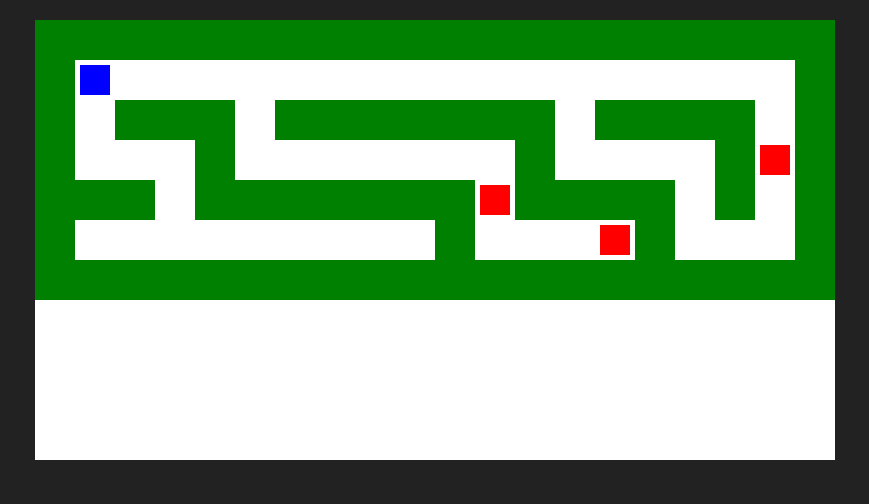
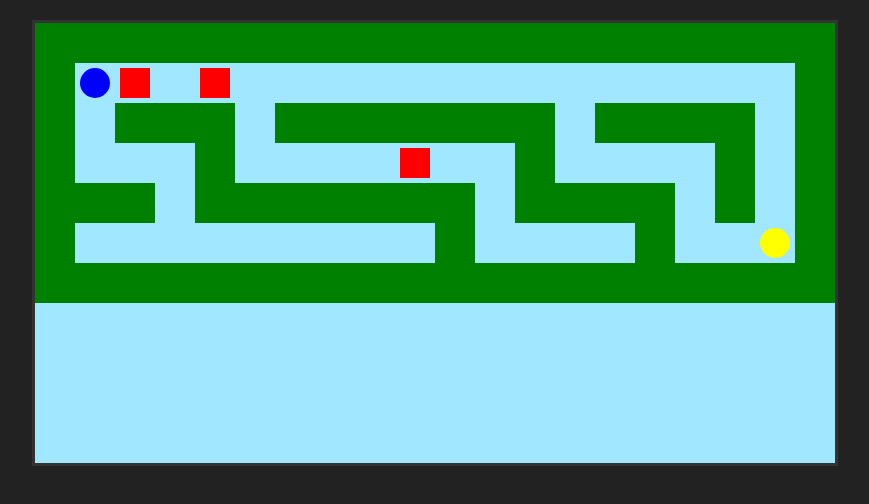
Before and after one commit to Tokarek21/ptak-gra, a plain HTML site: page index.html in a window 1280 px wide. Shown: the whole page, without its empty margins (205-1074 px from the left). Drawn offline with Linux system fonts and the light colour scheme.

Commit message:
Enhance game features and improve visuals

```diff
--- a/index.html
+++ b/index.html
@@ -1,23 +1,21 @@
 <!DOCTYPE html>
-<html>
+<html lang="pl">
 <head>
 <meta charset="UTF-8">
-<title>Ptak vs Myśliwi</title>
+<title>Ptak vs Myśliwi – wersja ulepszona</title>
 <style>
   body { margin:0; background:#222; display:flex; justify-content:center; }
-  canvas { background:white; margin-top:20px; }
+  canvas { background:#a0e7ff; margin-top:20px; border:3px solid #333; }
 </style>
 </head>
 <body>
-
 <canvas id="game" width="800" height="440"></canvas>
-
 <script>
 const canvas = document.getElementById("game");
 const ctx = canvas.getContext("2d");
-
 const TILE = 40;
 
+// Labirynt 2D (1=ściana, 0=wolna droga)
 const maze = [
 [1,1,1,1,1,1,1,1,1,1,1,1,1,1,1,1,1,1,1,1],
 [1,0,0,0,0,0,0,0,0,0,0,0,0,0,0,0,0,0,0,1],
@@ -28,86 +26,109 @@ const maze = [
 [1,1,1,1,1,1,1,1,1,1,1,1,1,1,1,1,1,1,1,1]
 ];
 
+// Gracz – ptak
 let player = {x:1, y:1};
+
+// Myśliwi
 let hunters = [
   {x:18, y:1},
   {x:10, y:3},
   {x:15, y:5}
 ];
 
-function drawMaze() {
-  for (let y=0; y<maze.length; y++) {
-    for (let x=0; x<maze[y].length; x++) {
-      if (maze[y][x] === 1) {
-        ctx.fillStyle = "green";
-        ctx.fillRect(x*TILE, y*TILE, TILE, TILE);
+// Gniazdo – cel
+let nest = {x:18, y:5};
+
+// Funkcje rysowania
+function drawMaze(){
+  for(let y=0; y<maze.length; y++){
+    for(let x=0; x<maze[y].length; x++){
+      if(maze[y][x]===1){
+        ctx.fillStyle="green";
+        ctx.fillRect(x*TILE,y*TILE,TILE,TILE);
       }
     }
   }
 }
 
-function drawPlayer() {
-  ctx.fillStyle = "blue";
-  ctx.fillRect(player.x*TILE+5, player.y*TILE+5, TILE-10, TILE-10);
+function drawPlayer(){
+  ctx.fillStyle="blue";
+  ctx.beginPath();
+  ctx.arc(player.x*TILE+TILE/2,player.y*TILE+TILE/2,TILE/2-5,0,2*Math.PI);
+  ctx.fill();
 }
 
-function drawHunters() {
-  ctx.fillStyle = "red";
-  hunters.forEach(h => {
-    ctx.fillRect(h.x*TILE+5, h.y*TILE+5, TILE-10, TILE-10);
+function drawHunters(){
+  ctx.fillStyle="red";
+  hunters.forEach(h=>{
+    ctx.beginPath();
+    ctx.rect(h.x*TILE+5,h.y*TILE+5,TILE-10,TILE-10);
+    ctx.fill();
   });
 }
 
-function moveHunter(h) {
-  const dirs = [
-    {x:1,y:0},{x:-1,y:0},
-    {x:0,y:1},{x:0,y:-1}
-  ];
-  let dir = dirs[Math.floor(Math.random()*dirs.length)];
-  let nx = h.x + dir.x;
-  let ny = h.y + dir.y;
-  if (maze[ny][nx] === 0) {
-    h.x = nx;
-    h.y = ny;
+function drawNest(){
+  ctx.fillStyle="yellow";
+  ctx.beginPath();
+  ctx.arc(nest.x*TILE+TILE/2,nest.y*TILE+TILE/2,TILE/2-5,0,2*Math.PI);
+  ctx.fill();
+}
+
+// Sterowanie graczem
+document.addEventListener("keydown",e=>{
+  let nx=player.x;
+  let ny=player.y;
+  if(e.key==="ArrowLeft") nx--;
+  if(e.key==="ArrowRight") nx++;
+  if(e.key==="ArrowUp") ny--;
+  if(e.key==="ArrowDown") ny++;
+  if(maze[ny][nx]===0){
+    player.x=nx;
+    player.y=ny;
+  }
+});
+
+// AI myśliwych – lekkie podążanie za graczem
+function moveHunter(h){
+  let dx = player.x - h.x;
+  let dy = player.y - h.y;
+  let moveOptions = [];
+  if(dx!==0) moveOptions.push({x:Math.sign(dx),y:0});
+  if(dy!==0) moveOptions.push({x:0,y:Math.sign(dy)});
+  if(moveOptions.length===0) return;
+  let dir = moveOptions[Math.floor(Math.random()*moveOptions.length)];
+  let nx=h.x+dir.x;
+  let ny=h.y+dir.y;
+  if(maze[ny][nx]===0) { h.x=nx; h.y=ny; }
+}
+
+// Kolizje
+function checkCollision(){
+  for(let h of hunters){
+    if(h.x===player.x && h.y===player.y){
+      alert("GAME OVER!");
+      location.reload();
+    }
+  }
+  if(player.x===nest.x && player.y===nest.y){
+    alert("GRATULACJE! Dotarłeś do gniazda!");
+    location.reload();
   }
 }
 
-document.addEventListener("keydown", e => {
-  let nx = player.x;
-  let ny = player.y;
-
-  if (e.key === "ArrowLeft") nx--;
-  if (e.key === "ArrowRight") nx++;
-  if (e.key === "ArrowUp") ny--;
-  if (e.key === "ArrowDown") ny++;
-
-  if (maze[ny][nx] === 0) {
-    player.x = nx;
-    player.y = ny;
-  }
-});
-
-function checkCollision() {
-  for (let h of hunters) {
-    if (h.x === player.x && h.y === player.y) {
-      alert("GAME OVER");
-      location.reload();
-    }
-  }
-}
-
-function gameLoop() {
+// Główna pętla gry
+function gameLoop(){
   ctx.clearRect(0,0,canvas.width,canvas.height);
   drawMaze();
+  drawNest();
   drawPlayer();
   drawHunters();
   hunters.forEach(moveHunter);
   checkCollision();
-  setTimeout(gameLoop, 500);
+  setTimeout(gameLoop,300);
 }
 
 gameLoop();
 </script>
-
 </body>
 </html>
```
